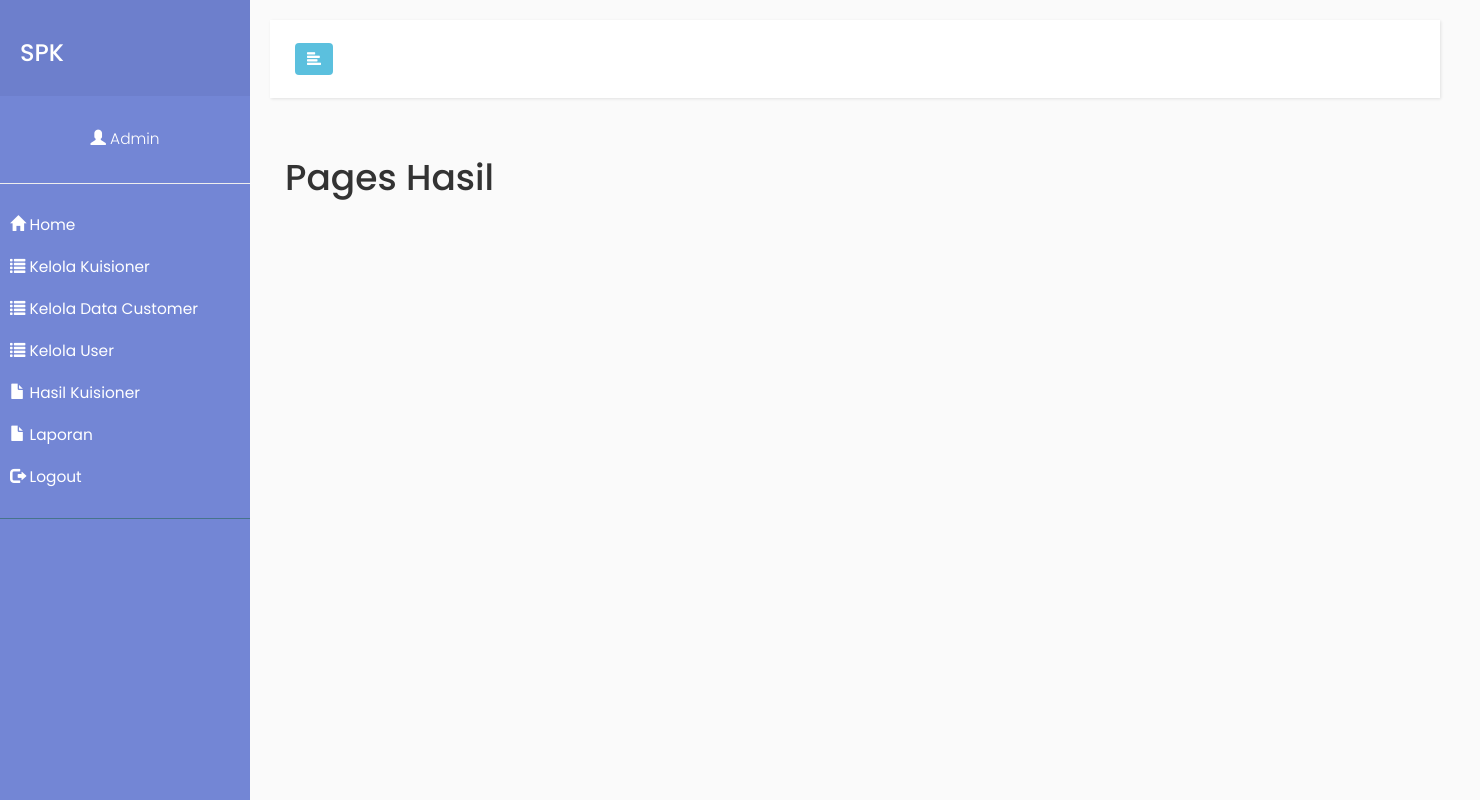
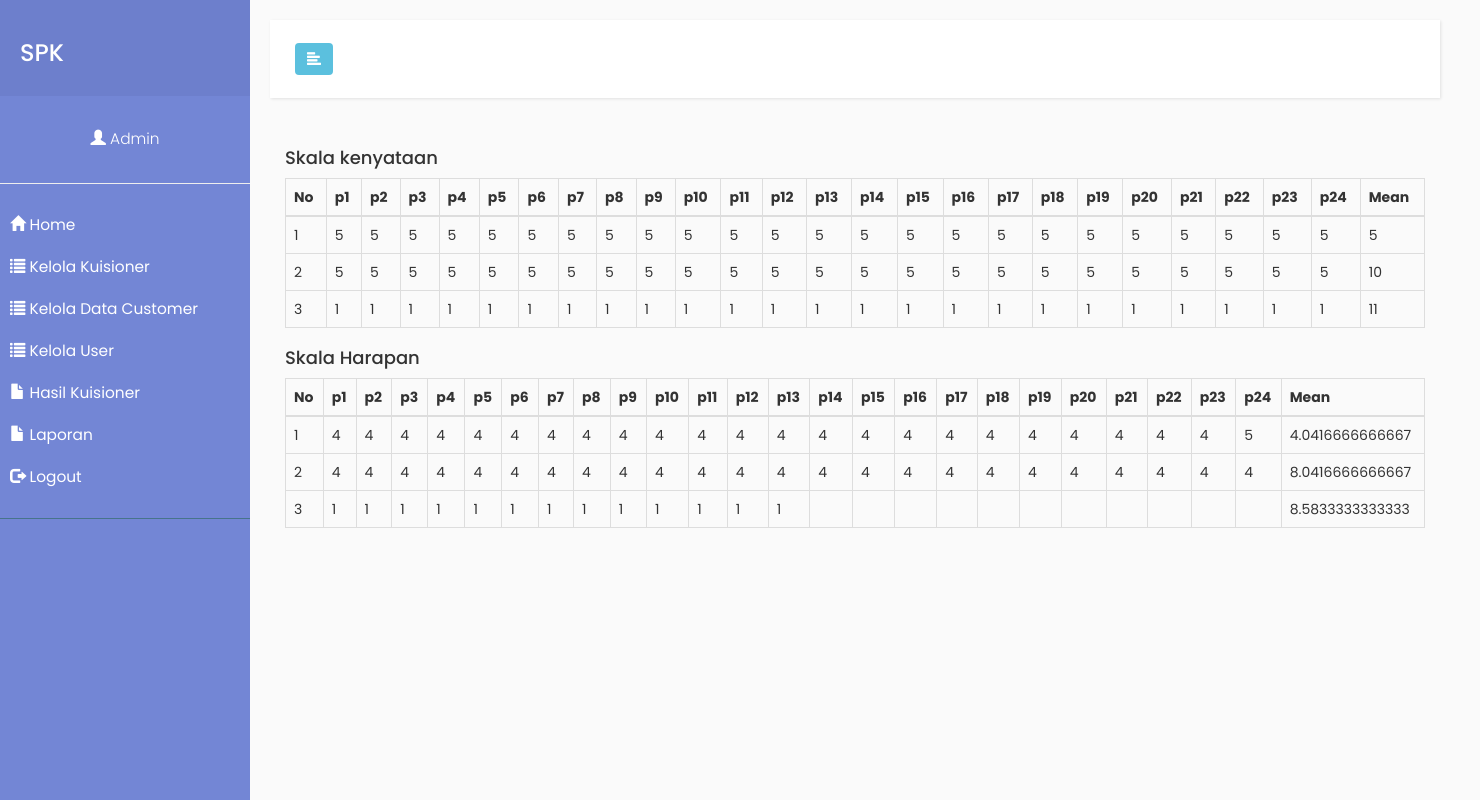
Before and after one commit to nuridincs/kepuasan-pelanggan, a CodeIgniter app: page /database/administrasi/hasilKuisioner in a window 1480 px wide. Run offline with CodeIgniter, Linux system fonts and the light colour scheme; data comes from the database, SQL or seed files in the repository.

Commit message:
add kuisioner and hasil kuisioner content

```diff
--- a/application/config/routes.php
+++ b/application/config/routes.php
@@ -56,3 +56,4 @@
 $route['form-kuisioner'] = 'Kuisioner/formKuisioner';
 $route['login'] = 'Autentikasi';
 $route['sukses'] = 'Kuisioner/sukses_form';
+$route['manage'] = 'Administrasi/home';
--- a/application/controllers/Administrasi.php
+++ b/application/controllers/Administrasi.php
@@ -161,7 +161,12 @@
     }
 
     public function hasilKuisioner() {
+        $data['data']['kenyataan'] = $this->MKuisioner->getData('kenyataan');
+        $data['data']['harapan'] = $this->MKuisioner->getData('harapan');
         $data['content'] = 'content/hasilKuisioner';
+
+        // $this->load->view("layout/sidebar", $data);
+        // $data['content'] = 'content/hasilKuisioner';
         $this->load->view("layout/sidebar", $data);
     }
 
--- a/application/models/MKuisioner.php
+++ b/application/models/MKuisioner.php
@@ -214,9 +214,69 @@
 			$sql = "select * from tbl_var_jaminan";
 		} elseif ($type === 'var_bukti_fisik') {
 			$sql = "select * from tbl_var_bukti_fisik";
+		} elseif ($type === 'kenyataan') {
+			$sql = "select * from tbl_kuisioner_kenyataan";
+		} elseif ($type === 'harapan') {
+			$sql = "select * from tbl_kuisioner_harapan";
 		}
 
 		$sql = $this->db->query($sql);
 		return $sql->result();
 	}
+
+	public function execute($action, $type, $data, $id="") {
+		if ($action === 'insert') {
+			if ($type === 'skala') {
+				// echo "<pre>";
+				// print_r($data);die;
+				$dataCustomer = array(
+					'nama' => $data['nama'],
+					'umur' => $data['umur'],
+					'jk' => $data['jenkel'],
+					'frekuensi' => $data['frekuensi'],
+					'pekerjaan' => $data['pekerjaan'],
+				);
+
+				$this->db->insert('tbl_customer', $dataCustomer);
+				$customer_id = $this->db->insert_id();
+
+				$this->execute('insert', 'kenyataan', $data, $customer_id);
+				$this->execute('insert', 'harapan', $data, $customer_id);
+			} elseif ($type === 'kenyataan') {
+				$p = [];
+				$p['id_responden'] = $id;
+				for ($i=1; $i <= 24 ; $i++) {
+					$pp = "p$i";
+					$pk = "kenyataan$i";
+					$p[$pp]= $data[$pk];
+				}
+
+				$dataKenyataan = $p;
+
+				$this->db->insert('tbl_kuisioner_kenyataan', $dataKenyataan);
+			} elseif ($type === 'harapan') {
+				$p = [];
+				$p['id_responden'] = $id;
+				$no=0;
+				for ($i=112; $i <= 124 ; $i++) {
+					$no++;
+					$pp = "p$no";
+					$pk = "harapan$i";
+					$p[$pp]= $data[$pk];
+				}
+
+				$dataHarapan = $p;
+
+				$this->db->insert('tbl_kuisioner_harapan', $dataHarapan);
+			}
+
+		}
+		// $this->db->insert('tbl_kuisioner', $data);
+
+		// if($this->db->affected_rows() != 0){
+		// 	return null;
+		// } else{
+		// 	return "Data gagal ditambahkan : ".$this->db->error;
+		// }
+	}
 }
--- a/application/views/content/hasilKuisioner.php
+++ b/application/views/content/hasilKuisioner.php
@@ -1,3 +1,135 @@
 <div class="container">
-	<h1>Pages Hasil</h1>
+	<h4>Skala kenyataan</h4>
+	<table class="table table-bordered">
+		<thead>
+		  <tr>
+		    <th>No</th>
+		    <?php
+		    	for ($i=1; $i <= 24; $i++) {
+		    ?>
+		    <th>p<?= $i ?></th>
+		    <?php
+		    	}
+		    ?>
+		    <th>Mean</th>
+		  </tr>
+		</thead>
+		<tbody>
+			<?php
+				$no=0;
+				$meanKenyataan = 0;
+				foreach ($kenyataan as $value) {
+					$no++;
+
+					for ($ii=1; $ii <= 24 ; $ii++) {
+						$p = "p".$ii;
+						$pCombine = $value->$p;
+						$meanKenyataan += $pCombine;
+					}
+			?>
+			  <tr>
+			    <td><?= $no; ?></td>
+			    <td><?= $value->p1 ?></td>
+			    <td><?= $value->p2 ?></td>
+			    <td><?= $value->p3 ?></td>
+			    <td><?= $value->p4 ?></td>
+			    <td><?= $value->p5 ?></td>
+			    <td><?= $value->p6 ?></td>
+			    <td><?= $value->p7 ?></td>
+			    <td><?= $value->p8 ?></td>
+			    <td><?= $value->p9 ?></td>
+			    <td><?= $value->p10 ?></td>
+			    <td><?= $value->p11 ?></td>
+			    <td><?= $value->p12 ?></td>
+			    <td><?= $value->p13 ?></td>
+			    <td><?= $value->p14 ?></td>
+			    <td><?= $value->p15 ?></td>
+			    <td><?= $value->p16 ?></td>
+			    <td><?= $value->p17 ?></td>
+			    <td><?= $value->p18 ?></td>
+			    <td><?= $value->p19 ?></td>
+			    <td><?= $value->p20 ?></td>
+			    <td><?= $value->p21 ?></td>
+			    <td><?= $value->p22 ?></td>
+			    <td><?= $value->p23 ?></td>
+			    <td><?= $value->p24 ?></td>
+			    <td>
+			    	<?php
+			    		$sumMeanKenyataan = $meanKenyataan / 24;
+			    		// echo $meanKenyataan." ";
+			    		echo $sumMeanKenyataan;
+			    	?>
+			    </td>
+			  </tr>
+			<?php
+				}
+			?>
+		</tbody>
+	</table>
+
+	<h4>Skala Harapan</h4>
+	<table class="table table-bordered">
+		<thead>
+		  <tr>
+		    <th>No</th>
+		    <?php
+		    	for ($i=1; $i <= 24; $i++) {
+		    ?>
+		    <th>p<?= $i ?></th>
+		    <?php
+		    	}
+		    ?>
+		    <th>Mean</th>
+		  </tr>
+		</thead>
+		<tbody>
+			<?php
+				$no = 0;
+				$mean = 0;
+				foreach ($harapan as $value) {
+					$no++;
+					for ($ii=1; $ii <= 24 ; $ii++) {
+						$p = "p".$ii;
+						$pCombine = $value->$p;
+						$mean += $pCombine;
+					}
+			?>
+			  <tr>
+			    <td><?= $no; ?></td>
+			    <td><?= $value->p1 ?></td>
+			    <td><?= $value->p2 ?></td>
+			    <td><?= $value->p3 ?></td>
+			    <td><?= $value->p4 ?></td>
+			    <td><?= $value->p5 ?></td>
+			    <td><?= $value->p6 ?></td>
+			    <td><?= $value->p7 ?></td>
+			    <td><?= $value->p8 ?></td>
+			    <td><?= $value->p9 ?></td>
+			    <td><?= $value->p10 ?></td>
+			    <td><?= $value->p11 ?></td>
+			    <td><?= $value->p12 ?></td>
+			    <td><?= $value->p13 ?></td>
+			    <td><?= $value->p14 ?></td>
+			    <td><?= $value->p15 ?></td>
+			    <td><?= $value->p16 ?></td>
+			    <td><?= $value->p17 ?></td>
+			    <td><?= $value->p18 ?></td>
+			    <td><?= $value->p19 ?></td>
+			    <td><?= $value->p20 ?></td>
+			    <td><?= $value->p21 ?></td>
+			    <td><?= $value->p22 ?></td>
+			    <td><?= $value->p23 ?></td>
+			    <td><?= $value->p24 ?></td>
+			    <td>
+			    	<?php
+			    		$sumMean = $mean / 24;
+			    		echo $sumMean
+			    	?>
+			    </td>
+			  </tr>
+			<?php
+				}
+			?>
+		</tbody>
+	</table>
 </div>
--- a/application/views/form_kuisioner_new.php
+++ b/application/views/form_kuisioner_new.php
@@ -12,7 +12,7 @@
 				Setiap soal terdapat 2 jawaban kenyataan dan harapan, pilih salau satu pada jawaban yang Saudara pilih
 			</div>
 			<br><br>
-			<form method="POST" action="<?php echo base_url("form");?>" role="form">
+			<form method="POST" action="<?php echo base_url("Kuisioner/formSubmit");?>" role="form">
 				<div class="col-md-12">
 					<input type="hidden" name="nama" value="<?php echo (!empty($dataResponden['responden']['nama']))?$dataResponden['responden']['nama']:set_value('nama') ?>">
 					<input type="hidden" name="umur" value="<?php echo (!empty($dataResponden['responden']['umur']))?$dataResponden['responden']['umur']:set_value('umur') ?>">
@@ -42,10 +42,10 @@
 					?>
 					<div class="row">
 						<div class="col-md-6">
-							<label><input type="radio" name="pernyataan<?= $value['pernyataan']['id_pernyataan'] ?>" value="<?= $dataPernyataan[1] ?>" <?php echo set_radio('pernyataan', '<?= $dataPernyataan[1] ?>'); ?> required> <?= $dataPernyataan[0] ?></label> <br><br>
+							<label><input type="radio" name="kenyataan<?= $value['pernyataan']['id_pernyataan'] ?>" value="<?= $dataPernyataan[1] ?>" <?php echo set_radio('pernyataan', '<?= $dataPernyataan[1] ?>'); ?> required> <?= $dataPernyataan[0] ?></label> <br><br>
 						</div>
 						<div class="col-md-6">
-							<label><input type="radio" name="pernyataan<?= $value['pernyataan']['id_skala'] ?>" value="<?= $dataPernyataan[1] ?>" <?php echo set_radio('pernyataan', '<?= $dataPernyataan[1] ?>'); ?> required> <?= $dataPernyataan[0] ?></label> <br><br>
+							<label><input type="radio" name="harapan<?= $value['pernyataan']['id_skala'] ?>" value="<?= $dataPernyataan[1] ?>" <?php echo set_radio('pernyataan', '<?= $dataPernyataan[1] ?>'); ?> required> <?= $dataPernyataan[0] ?></label> <br><br>
 						</div>
 					</div>
 					<?php
```
Also changed, not shown: application/controllers/Kuisioner.php (+22 -0 lines), application/views/form_awal.php (+10 -10 lines), assets/db/db_kepuasan_pelanggan_2019-10-14.sql (renamed from assets/db/db_kepuasan_pelanggan_2019-10-13.sql, +8 -5 lines).
